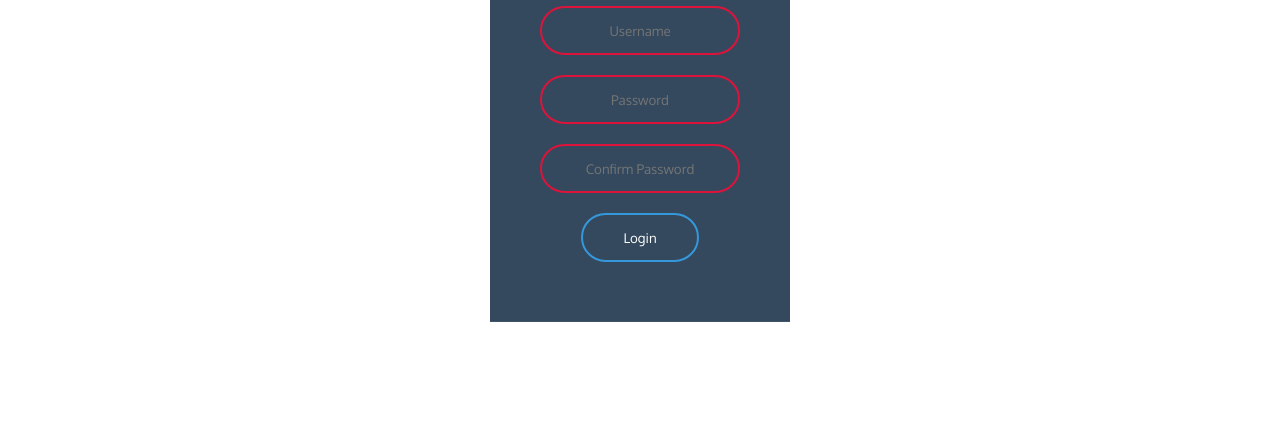
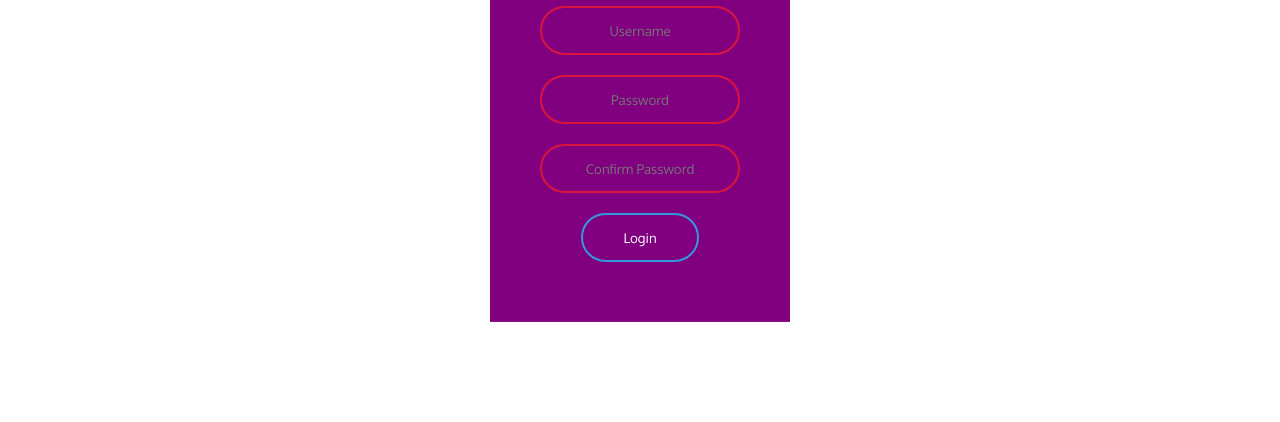
Before and after one commit to Hackit310316/Git-GitHub-Tutorial, a plain HTML site: page login.html in a window 1280 px wide. Shown: the part 378-800 px from the top of the page. Drawn offline with Linux system fonts and the light colour scheme.

Commit message:
changed login to purple

```diff
--- a/styles.css
+++ b/styles.css
@@ -357,7 +357,7 @@ html, body {
 	top: 5%;
 	left: 50%;
 	transform: translate(-50%, 50%);
-	background: #34495e;
+	background: purple;
 	text-align: center;
 }
 
```
